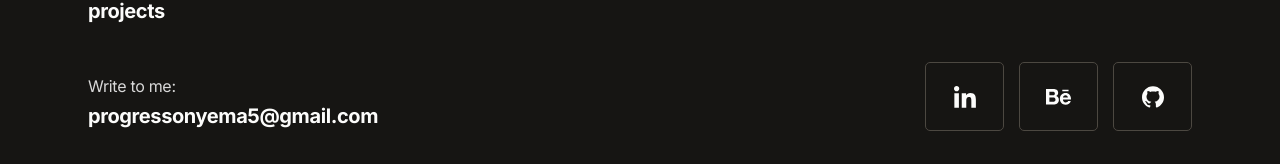
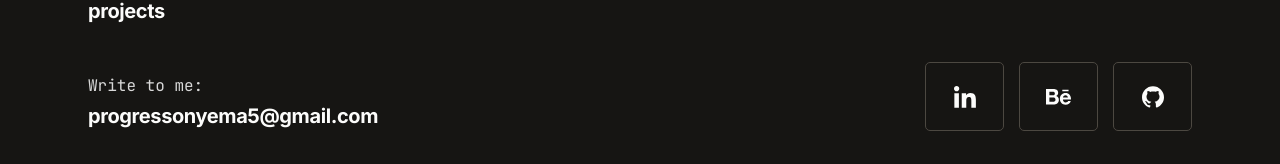
Before and after one commit to ProgressOnyema/Portfolio, a Next.js app: page / in a window 1280 px wide. Shown: the part 1355-1519 px from the top of the page. Built offline with nearby package versions, Linux system fonts and the light colour scheme.

Commit message:
style(contact): JetBrains Mono for "Write to me" label

```diff
--- a/src/components/ContactSection.tsx
+++ b/src/components/ContactSection.tsx
@@ -18,7 +18,7 @@ export default function ContactSection() {
             projects
           </p>
           <div className="flex flex-col gap-1">
-            <p className="text-body-reg-base text-text-body sm:text-h3">
+            <p className="font-mono text-[14px] leading-[1.5] text-text-body sm:text-[16px]">
               Write to me:
             </p>
             <AppLink variant="email" href={EMAIL}>
```
